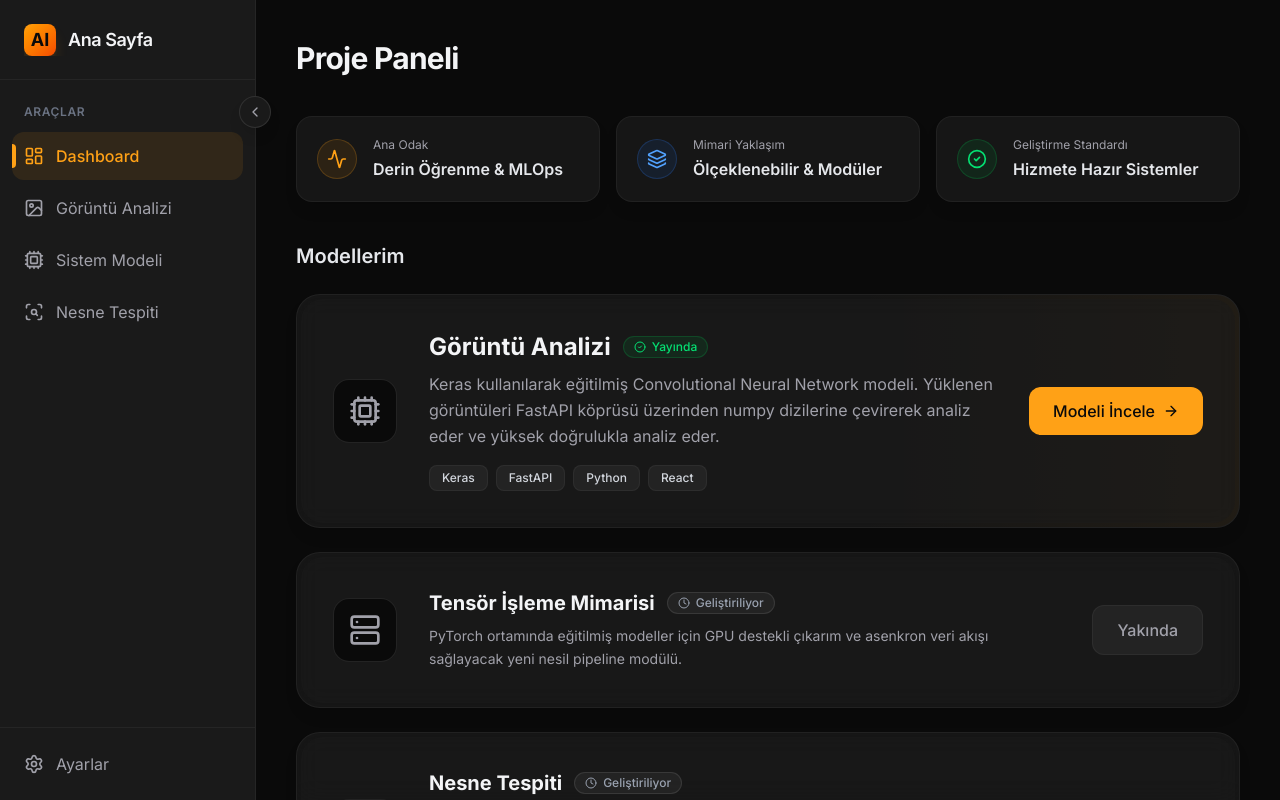
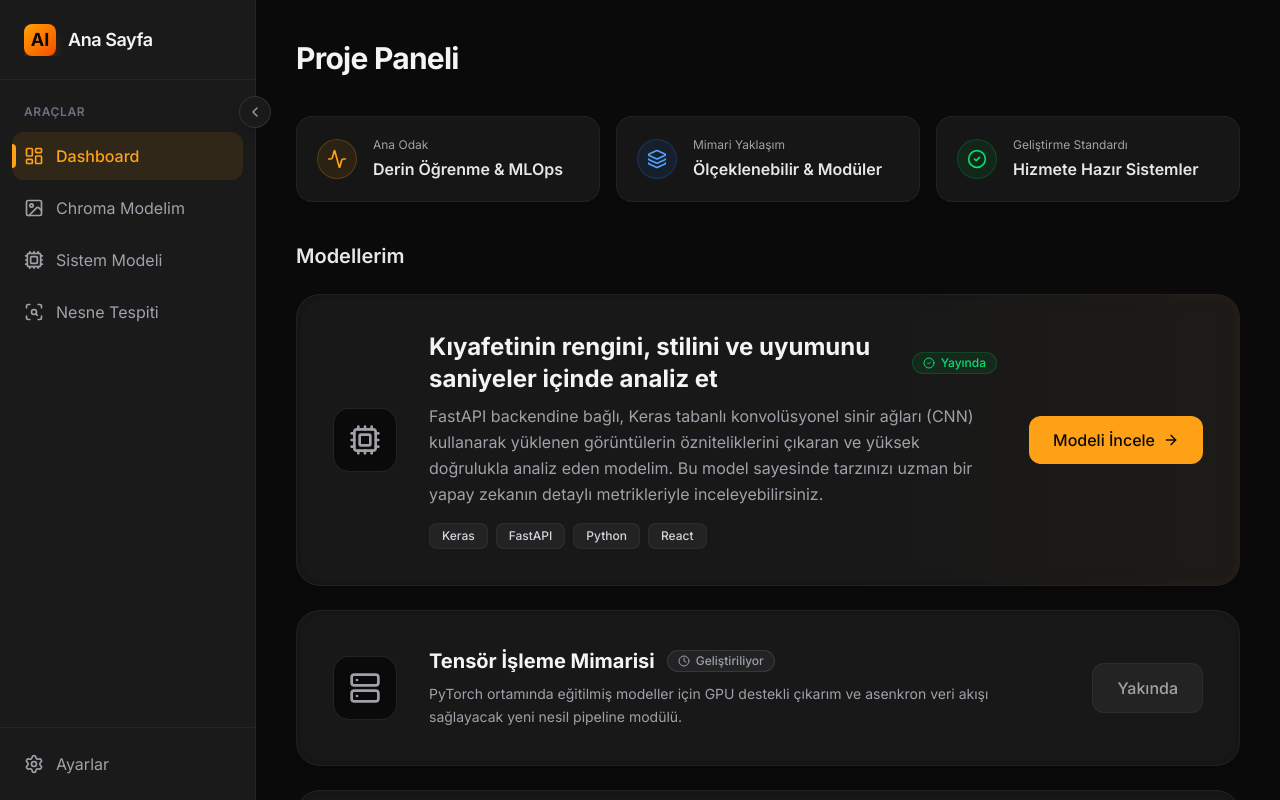
Before and after one commit to omerfarukpirhasanoglu/pirhasanoglu.com, a Next.js app: page /dashboard in a window 1280 px wide. Built offline with nearby package versions, Linux system fonts and the light colour scheme.

Commit message:
descriptions fixed

```diff
--- a/src/app/dashboard/page.tsx
+++ b/src/app/dashboard/page.tsx
@@ -73,13 +73,14 @@ export default function DashboardPage() {
             {/*contents*/}
             <div className="flex-1">
               <div className="flex items-center gap-3 mb-2">
-                <h3 className="text-2xl font-bold text-gray-100">Görüntü Analizi</h3>
+                <h3 className="text-2xl font-bold text-gray-100">Kıyafetinin rengini, stilini ve uyumunu saniyeler içinde analiz et</h3>
                 <span className="px-2.5 py-0.5 rounded-full bg-green-500/10 border border-green-500/20 text-green-400 text-xs font-medium flex items-center gap-1.5">
                   <CheckCircle2 className="w-3 h-3" /> Yayında
                 </span>
               </div>
               <p className="text-textMuted leading-relaxed mb-4 max-w-2xl">
-                Keras kullanılarak eğitilmiş Convolutional Neural Network modeli. Yüklenen görüntüleri FastAPI köprüsü üzerinden numpy dizilerine çevirerek analiz eder ve yüksek doğrulukla analiz eder.
+                FastAPI backendine bağlı, Keras tabanlı konvolüsyonel sinir ağları (CNN) kullanarak yüklenen görüntülerin özniteliklerini çıkaran ve yüksek doğrulukla analiz eden modelim.
+                Bu model sayesinde tarzınızı uzman bir yapay zekanın detaylı metrikleriyle inceleyebilirsiniz.
               </p>
 
               {/*tags*/}
--- a/src/app/dashboard/tool-1/page.tsx
+++ b/src/app/dashboard/tool-1/page.tsx
@@ -4,8 +4,8 @@ export default function Tool1Page() {
   return (
     <div className="w-full animate-in fade-in slide-in-from-bottom-4 duration-500">
       <ImageAnalyzer
-        title="Görüntü Sınıflandırma Modeli"
-        description="FastAPI backend'ine bağlı, görüntüleri işleyip sınıflandıran yapay zeka aracı."
+        title="Chroma"
+        description="Kıyafetinizi yapay zeka ile görün. Stil, renk uyumu ve moda puanı hakkında anında geri bildirim alın."
       />
     </div>
   );
--- a/src/app/page.tsx
+++ b/src/app/page.tsx
@@ -95,9 +95,9 @@ export default function LandingPage() {
               <div className="w-14 h-14 bg-surface rounded-xl flex items-center justify-center mb-6 border border-white/5 group-hover:border-accent/30 transition-colors">
                 <Cpu className="w-6 h-6 text-gray-400 group-hover:text-accent transition-colors" />
               </div>
-              <h3 className="text-xl font-medium mb-3">Görüntü Sınıflandırma</h3>
+              <h3 className="text-xl font-medium mb-3">Görüntü Sınıflandırma - Stil Analizi</h3>
               <p className="text-textMuted text-sm mb-8 flex-1 leading-relaxed">
-                Keras tabanlı konvolüsyonel sinir ağları (CNN) kullanarak yüklenen görüntülerin özniteliklerini çıkarır ve yüksek doğrulukla analiz eder.
+                Keras kullanılarak eğitilmiş Convolutional Neural Network modelim. Yüklenen görüntülerin her bir pikselini özenle analiz eder.
               </p>
               <div className="text-accent text-sm font-medium flex items-center gap-1 opacity-80 group-hover:opacity-100 transition-opacity">
                 Model ile Etkileşime Geç <ArrowRight className="w-4 h-4" />
--- a/src/components/features/ImageAnalyzer.tsx
+++ b/src/components/features/ImageAnalyzer.tsx
@@ -170,7 +170,7 @@ export default function ImageAnalyzer({ title, description }: ImageAnalyzerProps
           </div>
         )}
 
-        {/* ✅ Sonuç Ekranı */}
+        {/* Sonuç Ekranı */}
         {result && (
           <div className="flex flex-col gap-4 animate-in fade-in slide-in-from-bottom-4 duration-500">
 
@@ -237,7 +237,7 @@ export default function ImageAnalyzer({ title, description }: ImageAnalyzerProps
                 </div>
               </div>
 
-              {/* ✅ Renk Uyumu — ana sahne */}
+              {/* Renk Uyumu — ana sahne */}
               <div className="pt-4 border-t border-white/5">
                 <p className="text-xs text-textMuted uppercase tracking-widest mb-4">Renk Uyumu</p>
 
@@ -291,19 +291,19 @@ export default function ImageAnalyzer({ title, description }: ImageAnalyzerProps
                     }`}>
                       {result.renk_analizi.genel_istatistikler.uyum_notu}
                     </p>
-                    {/* ✅ Skora göre dinamik moda yorumu */}
+                    {/* Skora göre dinamik moda yorumu */}
                     <p className="text-sm text-textMuted leading-relaxed">
                       {result.renk_analizi.genel_istatistikler.uyum_skoru >= 75
-                        ? "Seçtiğin renkler birbiriyle mükemmel uyum içinde. Bu kombin gardırobunun yıldızı olabilir."
+                        ? "Seçtiğin renkler birbiriyle mükemmel uyum içinde."
                         : result.renk_analizi.genel_istatistikler.uyum_skoru >= 50
                         ? "Renkler genel olarak uyumlu. Küçük dokunuşlarla çok daha güçlü bir kombin elde edebilirsin."
-                        : "Renkler arasında belirgin bir kontrast var. Cesur bir tercih — ama dikkatli kombinlemek gerekiyor."
+                        : "Renkler arasında belirgin bir kontrast var. Cesur bir tercih ama dikkatli kombinlemek gerekiyor."
                       }
                     </p>
                   </div>
                 </div>
 
-                {/* ✅ Renk paleti şeridi — tüm dominant renklerin yan yana gradient görünümü */}
+                {/* Renk paleti şeridi*/}
                 <div
                   className="mt-5 h-2 rounded-full w-full"
                   style={{
--- a/src/components/layout/Sidebar.tsx
+++ b/src/components/layout/Sidebar.tsx
@@ -14,15 +14,12 @@ import {
   ScanSearch,
 } from "lucide-react";
 
-// item: any yerine gerçek bir interface tanımladık
 interface MenuItem {
   name: string;
   href: string;
-  icon: LucideIcon; // lucide-react ikonları için doğru tip bu
+  icon: LucideIcon;
 }
 
-// NavItem, Sidebar'ın dışına çıkarıldı — artık her render'da yeniden oluşturulmuyor
-// isCollapsed ve pathname dışarıdan prop olarak geliyor
 interface NavItemProps {
   item: MenuItem;
   isCollapsed: boolean;
@@ -61,10 +58,9 @@ export default function Sidebar() {
   const [isCollapsed, setIsCollapsed] = useState(false);
   const pathname = usePathname();
 
-  // Tip MenuItem[] — yanlış alan yazsak TypeScript anında uyarır
   const menuItems: MenuItem[] = [
     { name: "Dashboard", href: "/dashboard", icon: LayoutDashboard },
-    { name: "Görüntü Analizi", href: "/dashboard/tool-1", icon: ImageIcon },
+    { name: "Chroma Modelim", href: "/dashboard/tool-1", icon: ImageIcon },
     { name: "Sistem Modeli", href: "/dashboard/tool-2", icon: Cpu },
     { name: "Nesne Tespiti", href: "/dashboard/tool-3", icon: ScanSearch },
   ];
```
